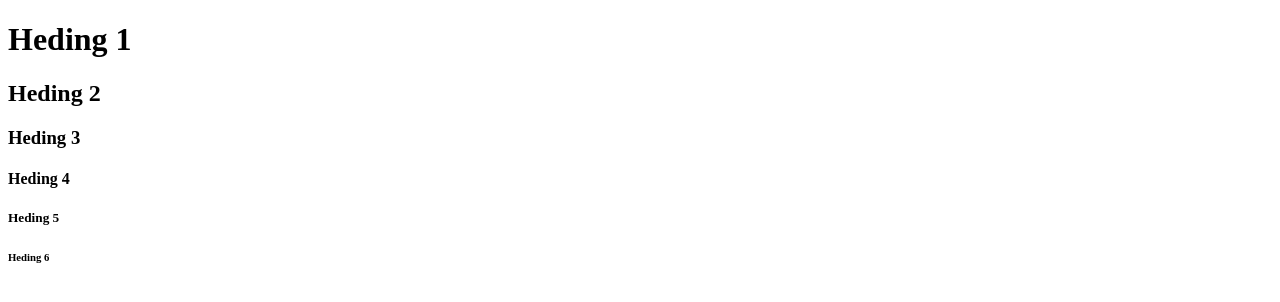
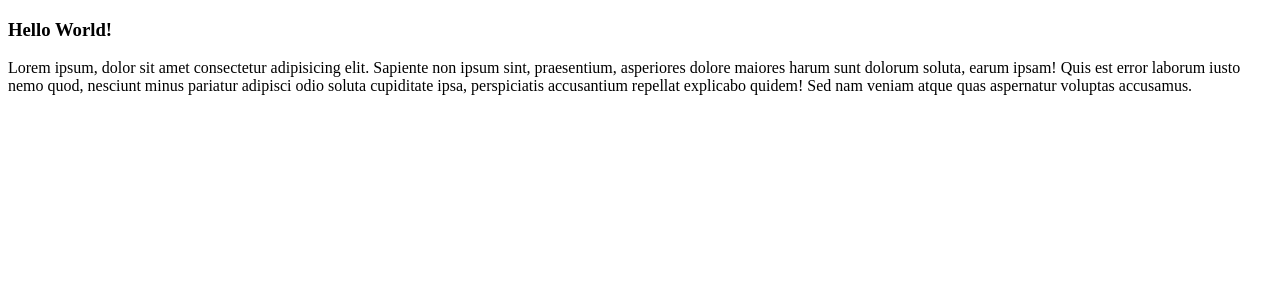
Before and after one commit to richardyhayashi/html5-css3-scratch-fcc, a plain HTML site: page src/index.html in a window 1280 px wide. Drawn offline with Linux system fonts and the light colour scheme.

Commit message:
Finished Chapter 16.

```diff
--- a/src/index.html
+++ b/src/index.html
@@ -6,11 +6,7 @@
     <title>Document</title>
 </head>
 <body>
-    <h1>Heding 1</h1>
-    <h2>Heding 2</h2>
-    <h3>Heding 3</h3>
-    <h4>Heding 4</h4>
-    <h5>Heding 5</h5>
-    <h6>Heding 6</h6>
+    <h3>Hello World!</h3>
+    <p>Lorem ipsum, dolor sit amet consectetur adipisicing elit. Sapiente non ipsum sint, praesentium, asperiores dolore maiores harum sunt dolorum soluta, earum ipsam! Quis est error laborum iusto nemo quod, nesciunt minus pariatur adipisci odio soluta cupiditate ipsa, perspiciatis accusantium repellat explicabo quidem! Sed nam veniam atque quas aspernatur voluptas accusamus.</p>
 </body>
 </html>
```
Also changed, not shown: 1 other file.
